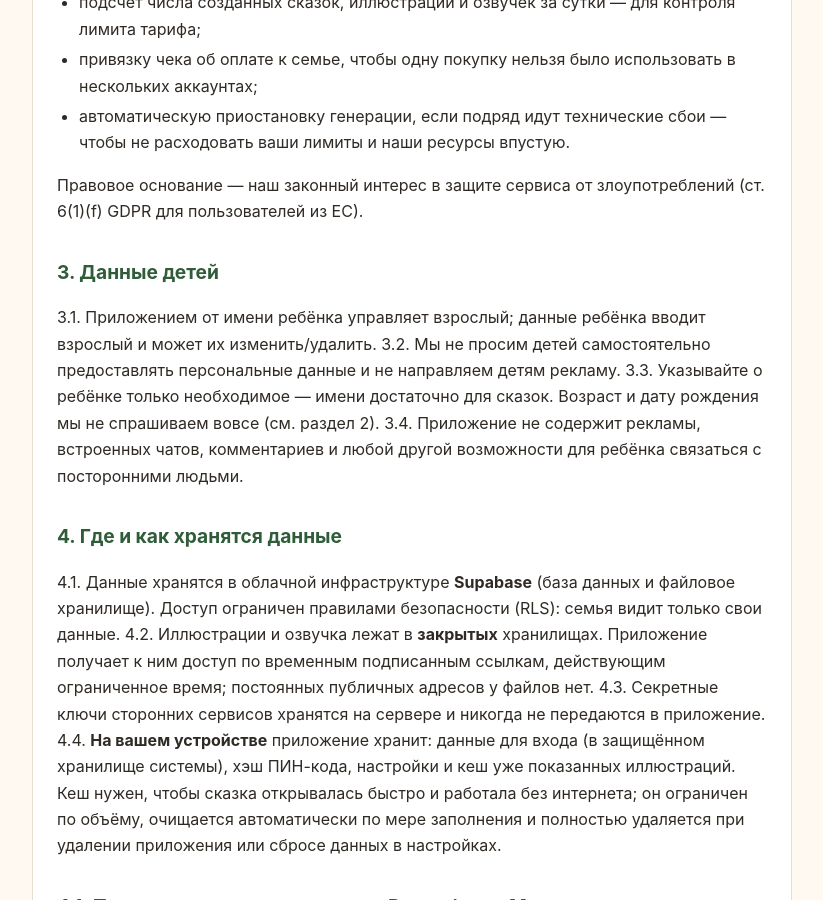
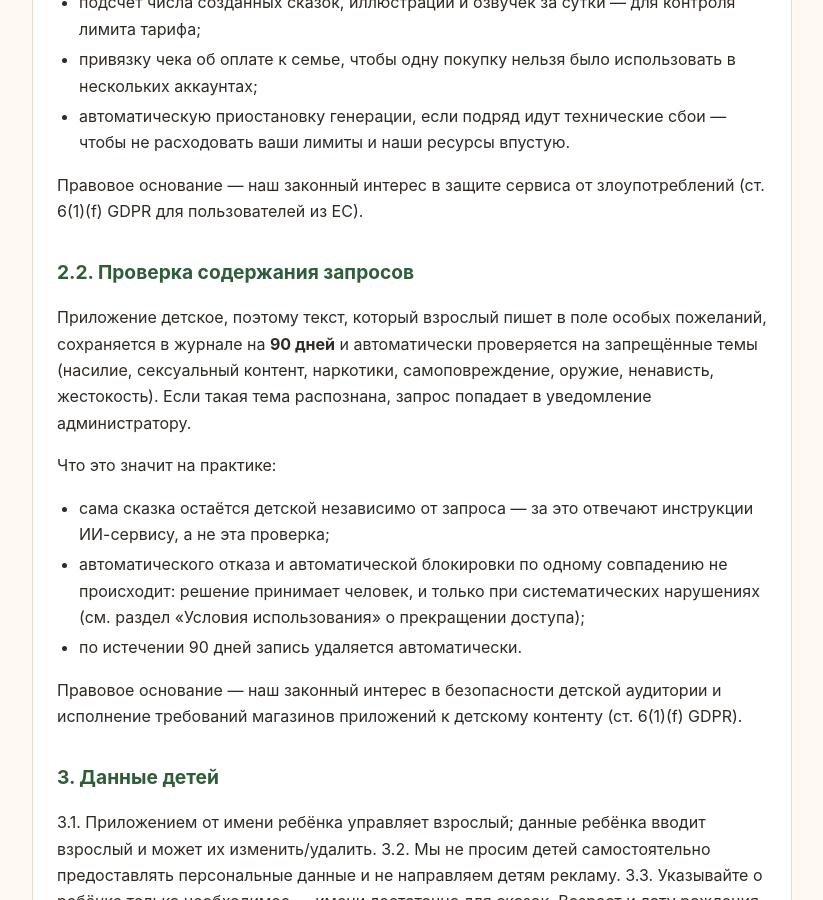
Before and after one commit to AIStorytellerTeam/privacy-policy, a Jekyll site: the page built from privacy.md, in a window 1280 px wide and 900 px high, scrolled down 2036 px. Shown: the whole window, without its empty margins (228-1051 px from the left). Built offline with Jekyll 4.4.1, drawn with Linux system fonts in a browser that asks for light colours; some of the changed text lies outside the part shown.

Commit message:
Хранение запросов (2.2) и блокировка аккаунта (5.4)

```diff
--- a/privacy.md
+++ b/privacy.md
@@ -83,6 +83,25 @@ altLabel: English
 
 Правовое основание — наш законный интерес в защите сервиса от злоупотреблений
 (ст. 6(1)(f) GDPR для пользователей из ЕС).
+
+## 2.2. Проверка содержания запросов
+Приложение детское, поэтому текст, который взрослый пишет в поле особых
+пожеланий, сохраняется в журнале на **90 дней** и автоматически проверяется на
+запрещённые темы (насилие, сексуальный контент, наркотики, самоповреждение,
+оружие, ненависть, жестокость). Если такая тема распознана, запрос попадает в
+уведомление администратору.
+
+Что это значит на практике:
+- сама сказка остаётся детской независимо от запроса — за это отвечают
+  инструкции ИИ-сервису, а не эта проверка;
+- автоматического отказа и автоматической блокировки по одному совпадению не
+  происходит: решение принимает человек, и только при систематических
+  нарушениях (см. раздел «Условия использования» о прекращении доступа);
+- по истечении 90 дней запись удаляется автоматически.
+
+Правовое основание — наш законный интерес в безопасности детской аудитории и
+исполнение требований магазинов приложений к детскому контенту
+(ст. 6(1)(f) GDPR).
 
 ## 3. Данные детей
 3.1. Приложением от имени ребёнка управляет взрослый; данные ребёнка вводит
@@ -192,6 +211,8 @@ Yandex Cloud, Resend, Sentry) размещает серверы в Европе
 
 7.3. Конкретные сроки для остальных данных:
 - журналы антифлуда (отметки времени запросов) — до 24 часов;
+- текст особых пожеланий к сказке — 90 дней (см. раздел 2.2), затем удаляется
+  автоматически;
 - журналы генерации (время, тариф, успех/ошибка) — до 12 месяцев, затем
   обезличиваются и остаются только в виде общей статистики;
 - сведения о покупках — пока действует подписка и далее в течение срока,
```
Also changed, not shown: privacy.en.md (+21 -0 lines), terms.en.md (+5 -0 lines), terms.md (+5 -0 lines).
